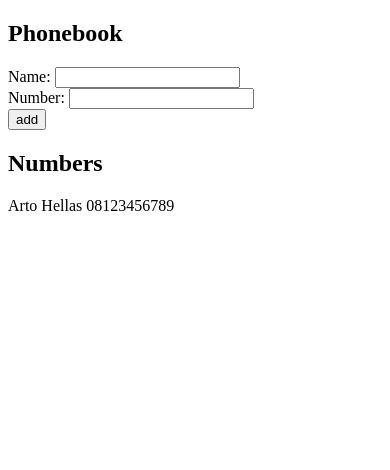
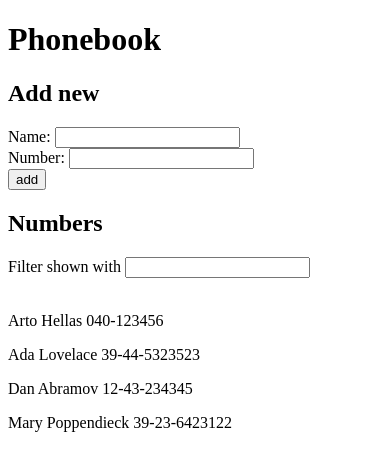
Before and after one commit to aminhnh/fullstackopen, a React (Vite) app in the folder part2/phonebook/: page / in a window 390 px wide. Shown: the top 470 px of the page. Built offline with nearby package versions, Linux system fonts and the light colour scheme.

Commit message:
Exercise 2.9: The Phonebook Step 4

```diff
--- a/part2/phonebook/src/App.jsx
+++ b/part2/phonebook/src/App.jsx
@@ -2,13 +2,15 @@
 
 const App = () => {
   const [persons, setPersons] = useState([
-    {
-      name: 'Arto Hellas',
-      number: '08123456789'
-    }
+    { name: 'Arto Hellas', number: '040-123456', id: 1 },
+    { name: 'Ada Lovelace', number: '39-44-5323523', id: 2 },
+    { name: 'Dan Abramov', number: '12-43-234345', id: 3 },
+    { name: 'Mary Poppendieck', number: '39-23-6423122', id: 4 }
   ])
   const [newName, setNewName] = useState('')
-  const [newNumber, setNewNumber] = useState('');
+  const [newNumber, setNewNumber] = useState('')
+  const [filter, setFilter] = useState('')
+  const [peopleToShow, setPeopleToShow] = useState(persons);
 
   const isPersonAdded = (name) => persons.filter((person) => person.name === name).length > 0
 
@@ -34,9 +36,17 @@
     setNewNumber(event.target.value)
   }
 
+  const handleFilterChange = (event) => {
+    const newFilter = event.target.value
+    setFilter(newFilter)
+    const filteredPeople = persons.filter((person) => person.name.toLowerCase().includes(newFilter))
+    setPeopleToShow(filteredPeople)
+  }
+
   return (
     <div>
-      <h2>Phonebook</h2>
+      <h1>Phonebook</h1>
+      <h2>Add new</h2>
       <form onSubmit={handleSubmit}>
         <div>
           Name: <input value={newName} onChange={handleNameChange}/>
@@ -49,7 +59,10 @@
         </div>
       </form>
       <h2>Numbers</h2>
-      {persons.map(person => <p key={person.name}>{person.name} {person.number}</p>)}
+      <div>
+        Filter shown with <input value={filter} onChange={handleFilterChange}/>
+      </div> <br />
+      {peopleToShow.map(person => <p key={person.name}>{person.name} {person.number}</p>)}
     </div>
   )
 }
```
